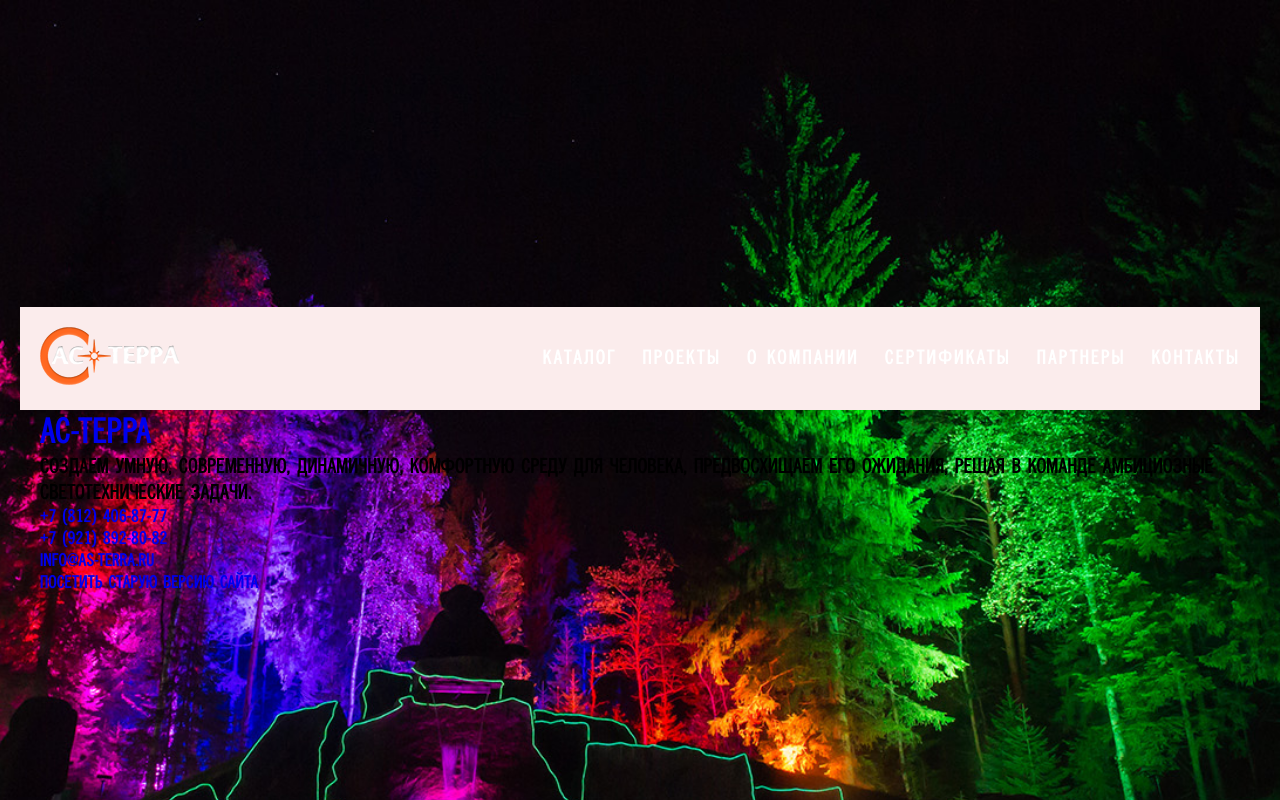
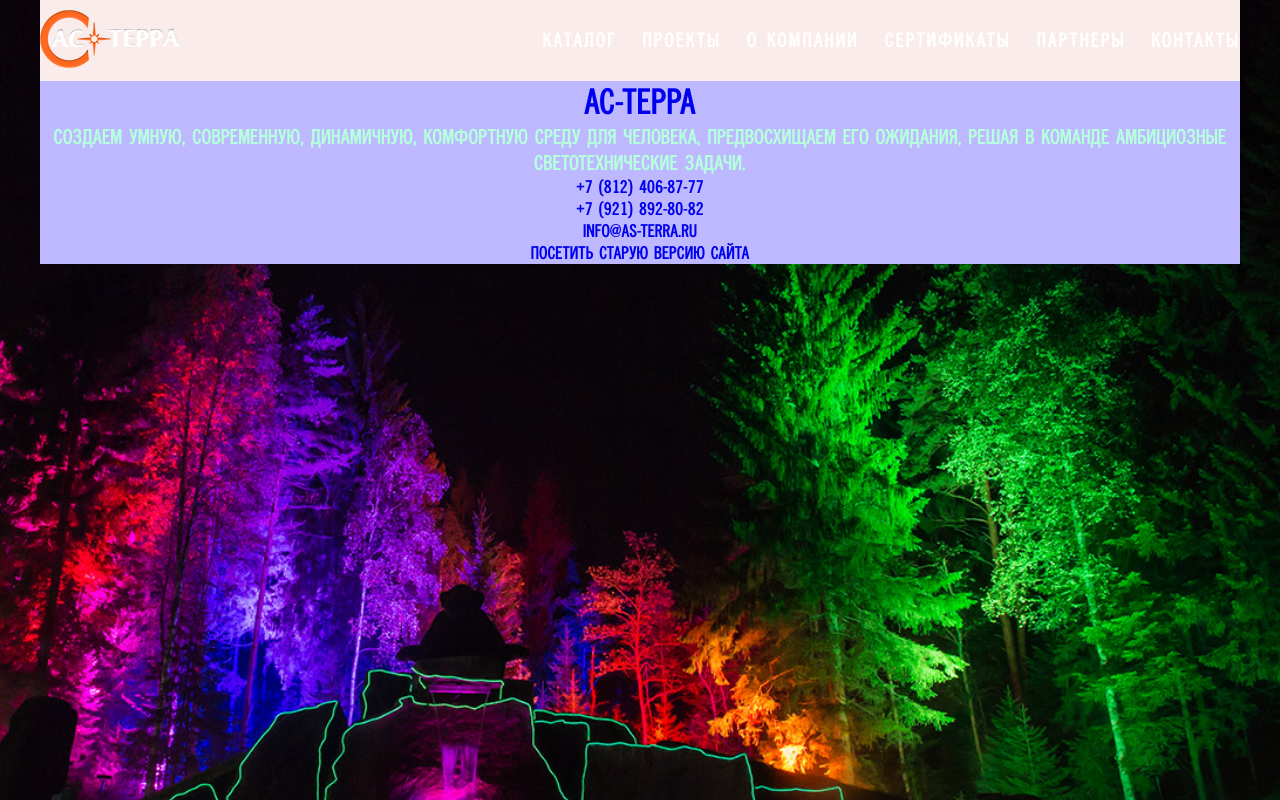
Before and after one commit to AntonyGlim/siteASTerra, a plain HTML site: page index.html in a window 1280 px wide. Shown: the top 800 px of the page. Drawn offline with Linux system fonts and the light colour scheme.

Commit message:
logo in the left, menu on the right

```diff
--- a/index.html
+++ b/index.html
@@ -22,7 +22,7 @@
 					<li><a href="#contacts">Контакты</a></li>
 				</ul>
 			</nav>
-			<div class="container">
+			<div id="information" class="container">
 				<h1><a href="index.html">АС-ТЕРРА</a></h1>
 				<h3>
 					Создаем умную, современную, динамичную, комфортную среду для
--- a/styles/styles.css
+++ b/styles/styles.css
@@ -32,10 +32,7 @@ a {
   width: 1200px;
   margin-left: auto;
   margin-right: auto;
-}
-
-#main_block {
-
+  color: #B5FFDD
 }
 
 #main_block {
@@ -44,15 +41,18 @@ a {
 	background-repeat: no-repeat;
 	background-position: center;
 	background-size: cover;
-  display: flax;
+  /*почему не работает flax*/
+/*  display: flax;
   flex-direction: column;
   justify-content: center;
   align-content: center;
+  align-items: center;*/
+  text-align: center;
 }
 
 #header_menu {
   background: #FBECEC;
-  padding: 20px;
+  padding: 10px 0px;
   width: 1200px;
   top: 20px;
 }
@@ -63,7 +63,10 @@ a {
   clear: both;
 }
 
-#logo_img {display: inline-block;}
+#logo_img {
+  display: inline-block;
+  float: left;
+}
 
 #header_menu_ul {
   list-style: none;
@@ -84,3 +87,7 @@ a {
   color: var(--main-white-color);
   transition:.3s linear;
 }
+
+#information{
+  background-color: #BDB8FF;
+}
```
